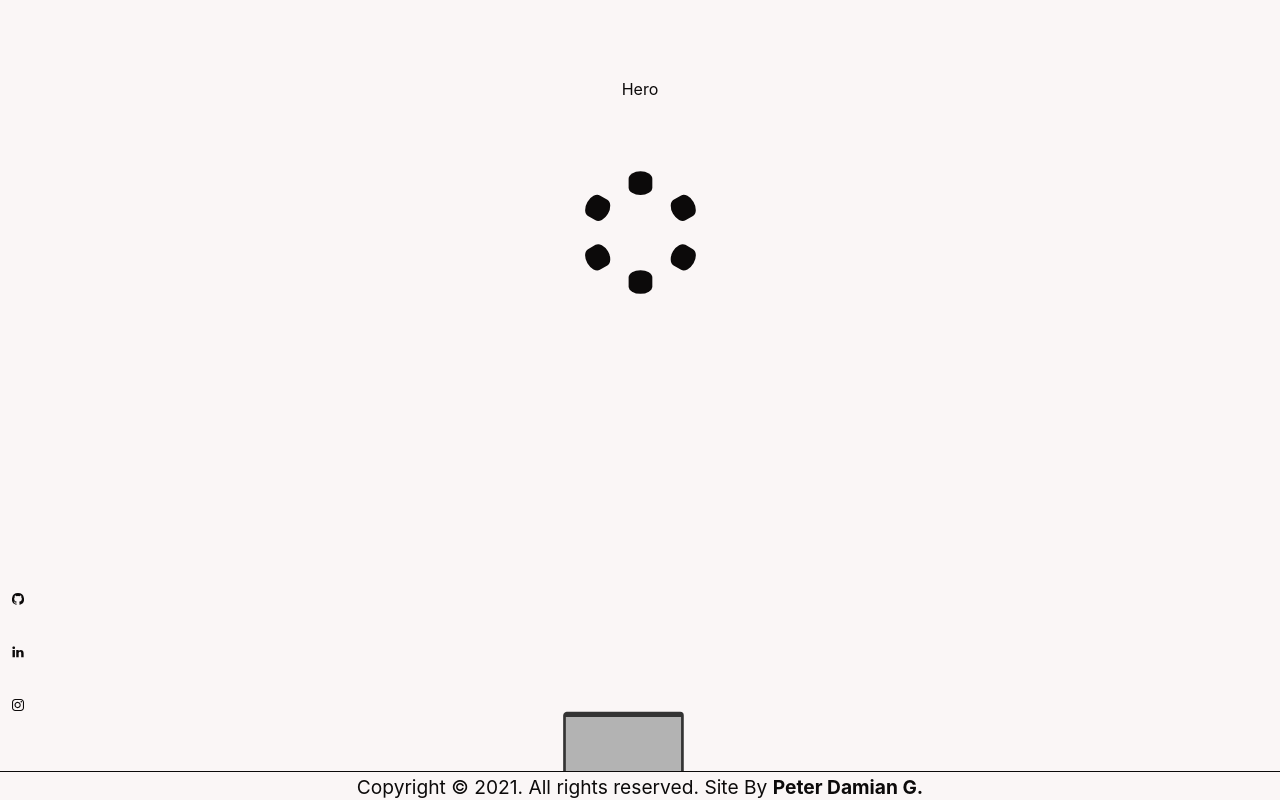
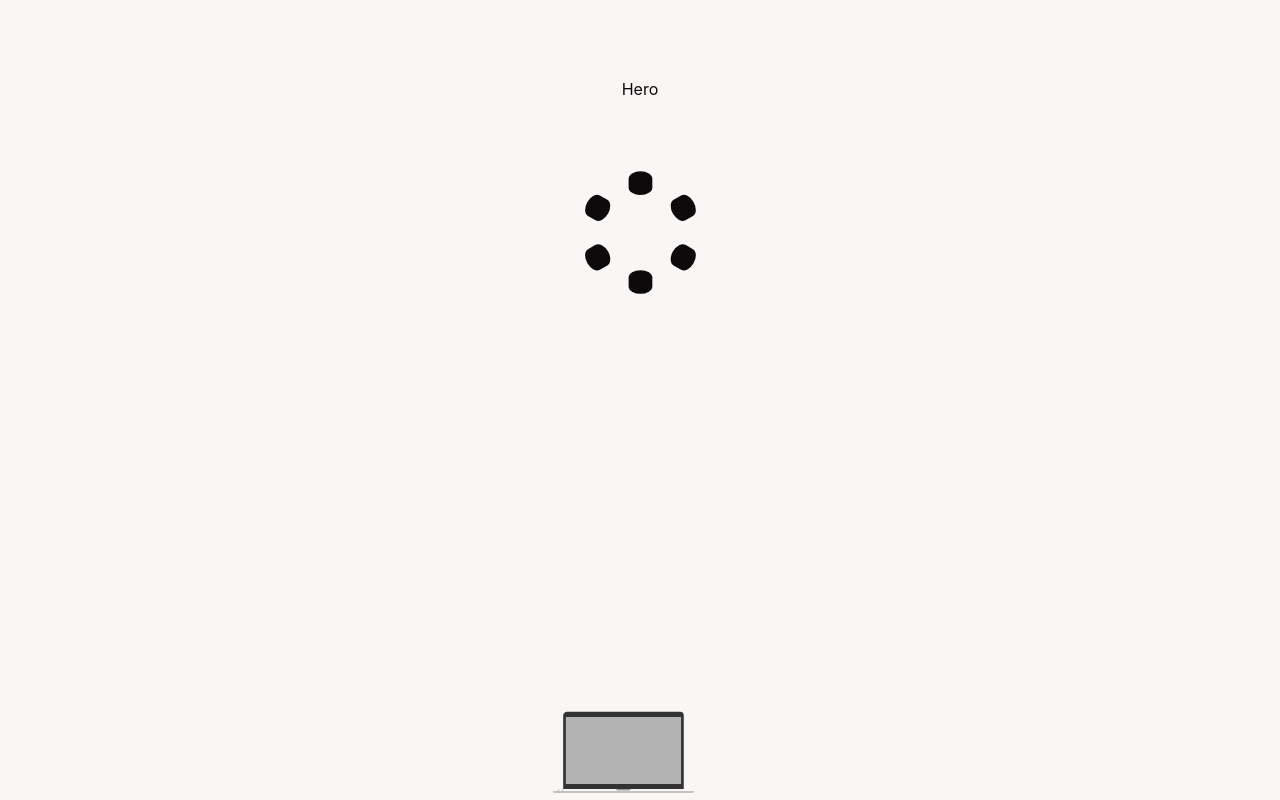
Before and after one commit to PeterDamianG/PeterDamianG, a Next.js app: page / in a window 1280 px wide. Shown: the top 800 px of the page. Built offline with nearby package versions, Linux system fonts and the light colour scheme.

Commit message:
add docs and test to footer

```diff
--- a/src/components/layout/footer/Caption.js
+++ /dev/null
@@ -1,8 +0,0 @@
-const Caption = () => (
-  <small>
-    {`Copyright © ${new Date().getFullYear()}. All rights reserved. `}
-    Site By <b>Peter Damian G.</b>
-  </small>
-);
-
-export default Caption;
--- a/src/components/layout/footer/SocialMedia.js
+++ b/src/components/layout/footer/SocialMedia.js
@@ -1,13 +1,27 @@
+/** @module Layout/Footer */
 import GitHubSVG from 'components/icons/socialmedia/GitHubSVG';
 import InstagramSVG from 'components/icons/socialmedia/InstagramSVG';
 import LinkedInSVG from 'components/icons/socialmedia/LinkedInSVG';
 import { socialmedia } from './socialmedia.module.css';
-
+/**
+ * An container for icons like a links for social medials.
+ * @function SocialMedia
+ * @example
+ * import SocialMedia from 'components/layout/footer/SocialMedia'
+ * <SocialMedia />
+ * @returns {JSX.Element} An element of React.
+ */
 const SocialMedia = () => (
   <aside className={socialmedia}>
-    <GitHubSVG height={12} width={12} />
-    <LinkedInSVG height={12} width={12} />
-    <InstagramSVG height={12} width={12} />
+    <a href='https://github.com/PeterDamianG'>
+      <GitHubSVG height={16} width={16} />
+    </a>
+    <a href='https://www.linkedin.com/in/peterdamiang/'>
+      <LinkedInSVG height={16} width={16} />
+    </a>
+    <a href='https://www.instagram.com/peter.damian.g/'>
+      <InstagramSVG height={16} width={16} />
+    </a>
   </aside>
 );
 
--- a/src/components/layout/footer/footer.module.css
+++ b/src/components/layout/footer/footer.module.css
@@ -1,22 +1,26 @@
+/* Flat Mode for Mobile Devices */
 .footer {
-  position: fixed;
   width: 100vw;
   background-color: var(--background);
   color: var(--foreground);
   border-top: 1px solid var(--foreground);
-  bottom: 0;
-  text-align: center;
-  font-size: x-small;
+  font-size: small;
+  display: flex;
+  justify-content: space-around;
+  scroll-snap-align: center;
+  padding: 1vh;
 }
-
+/* Transition Mode for Ultra Mobile/Tablets/Low PC Devices */
 @media all and (min-width: 640px) and (max-width: 1280px) {
   .footer {
-    font-size: medium;
+    font-size: large;
+    flex-direction: column;
+    align-items: center;
   }
 }
-
+/* Animation Mode for PC and TV Devices */
 @media all and (min-width: 1280px) {
   .footer {
-    font-size: x-large;
+    font-size: 3em;
   }
 }
--- a/src/components/layout/footer/index.js
+++ b/src/components/layout/footer/index.js
@@ -1,11 +1,21 @@
+/** @module Layout/Footer */
 import SocialMedia from './SocialMedia';
-import Caption from './Caption';
 import { footer } from './footer.module.css';
-
+/**
+ * An footer for app web, with social medial links.
+ * @function Footer
+ * @example
+ * import Footer from 'components/layout/footer'
+ * <Footer />
+ * @returns {JSX.Element} An element of React.
+ */
 const Footer = () => (
   <footer className={footer}>
     <SocialMedia />
-    <Caption />
+    <small>
+      {`Copyright © ${new Date().getFullYear()}. All rights reserved. `}
+      Site By <b>Peter Damian G.</b>
+    </small>
   </footer>
 );
 
--- a/src/components/layout/footer/socialmedia.module.css
+++ b/src/components/layout/footer/socialmedia.module.css
@@ -1,37 +1,38 @@
+/* Flat Mode for Mobile Devices */
 .socialmedia {
-  display: flex;
-  justify-content: space-evenly;
-  align-items: center;
+  display: contents;
 }
-
+/* Transition Mode for Ultra Mobile/Tablets/Low PC Devices */
 @media all and (min-width: 640px) and (max-width: 1280px) {
+  .socialmedia {
+    display: flex;
+    width: 100vw;
+    justify-content: space-evenly;
+  }
   .socialmedia svg {
     height: 24px;
     width: 24px;
-    transition: all 0.2s linear;
-  }
-
-  .socialmedia svg:hover {
-    height: 26px;
-    width: 26px;
-    transition: all 0.2s linear;
   }
 }
-
+/* Animation Mode for PC and TV Devices */
 @media all and (min-width: 1280px) {
   .socialmedia {
     display: flex;
-    flex-direction: column;
-    align-items: center;
-    position: fixed;
-    bottom: 2em;
-    left: 0.5em;
-    height: 25vh;
-    background-color: var(--background);
+    width: 100vw;
+    justify-content: space-evenly;
   }
-
   .socialmedia svg {
     height: 36px;
     width: 36px;
+    animation: animOpacity 6s linear 0.2s infinite normal backwards running;
   }
 }
+/* Animations */
+@keyframes animOpacity {
+  from {
+    opacity: 0;
+  }
+  to {
+    opacity: 0.5;
+  }
+}
--- a/src/styles/globals.css
+++ b/src/styles/globals.css
@@ -4,6 +4,7 @@ html {
   scroll-snap-type: y mandatory;
   overscroll-behavior-y: contain;
   scroll-behavior: smooth;
+  overflow-x: hidden;
 }
 body {
   padding: 0;
@@ -26,7 +27,6 @@ section {
   align-items: center;
   text-align: center;
   scroll-snap-align: center;
-  scroll-snap-stop: always;
   padding-top: 5vh;
   background-color: var(--background);
   color: var(--foreground);
```
Also changed, not shown: 2 other files (tests, documents, lock files or other folders).
